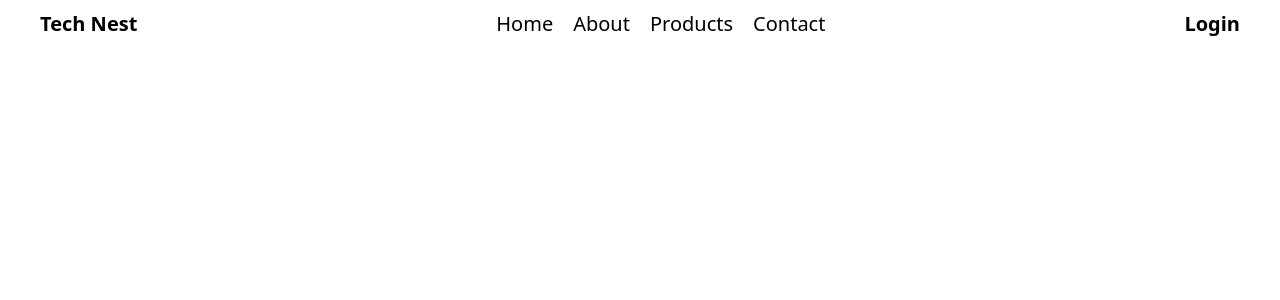
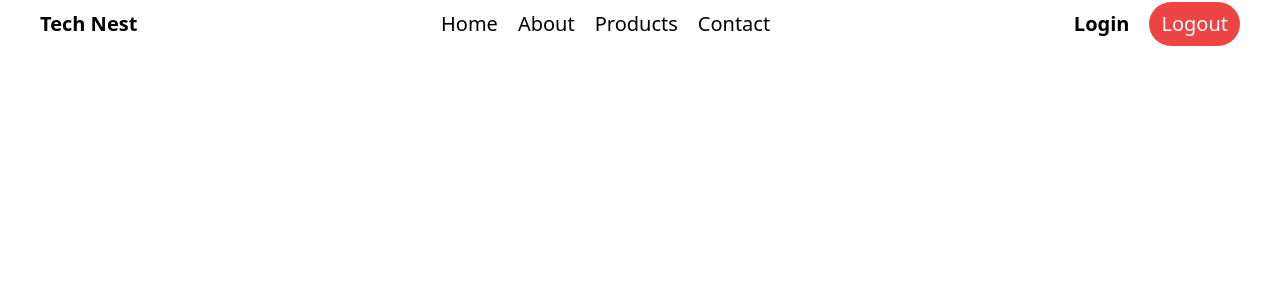
Before and after one commit to AliSherTR/Tech-Nest, a React (Vite) app in the folder frontend/: page / in a window 1280 px wide. Shown: the top 300 px of the page. Built offline with nearby package versions, Linux system fonts and the light colour scheme; sample sign-in values are in the browser's storage.

Commit message:
signup and signin refactoring

```diff
--- a/frontend/src/pages/SignIn.jsx
+++ b/frontend/src/pages/SignIn.jsx
@@ -10,20 +10,19 @@ import { AuthContext } from "../context/authContext";
 import { useMutation } from "react-query";
 import toast from "react-hot-toast";
 
-const signInUser = async (formData) => {
-    const res = await axios.post(
-        "http://localhost:8000/api/users/auth/login",
-        formData
-    );
-    return res.data;
-};
-
 export default function SignIn() {
     const authContext = useContext(AuthContext);
     const navigate = useNavigate();
     const [formData, setFormData] = useState({ email: "", password: "" });
 
-    const mutation = useMutation(signInUser, {
+    const mutation = useMutation({
+        mutationFn: async (formData) => {
+            const res = await axios.post(
+                "http://localhost:8000/api/users/auth/login",
+                formData
+            );
+            return res.data;
+        },
         onSuccess: (data) => {
             authContext.handleLogin(data);
             toast.success("Logged In");
--- a/frontend/src/ui/Navbar.jsx
+++ b/frontend/src/ui/Navbar.jsx
@@ -1,9 +1,15 @@
 import { useContext } from "react";
 import { AuthContext } from "../context/authContext";
+import { useNavigate } from "react-router-dom";
 
 export default function Navbar() {
     const authContext = useContext(AuthContext);
     const username = authContext.state?.user?.username;
+    const navigate = useNavigate();
+    function handleLogout() {
+        localStorage.removeItem("token");
+        navigate("/welcome");
+    }
     return (
         <nav className=" max-w-[1200px] m-auto flex items-center h-12 gap-5 text-xl">
             <div className="font-bold">Tech Nest</div>
@@ -16,6 +22,12 @@ export default function Navbar() {
             <p className="text-xl font-semibold">
                 {username ? username : "Login"}
             </p>
+            <button
+                className=" bg-red-500 text-white px-3 py-2  rounded-full "
+                onClick={handleLogout}
+            >
+                Logout
+            </button>
         </nav>
     );
 }
```
